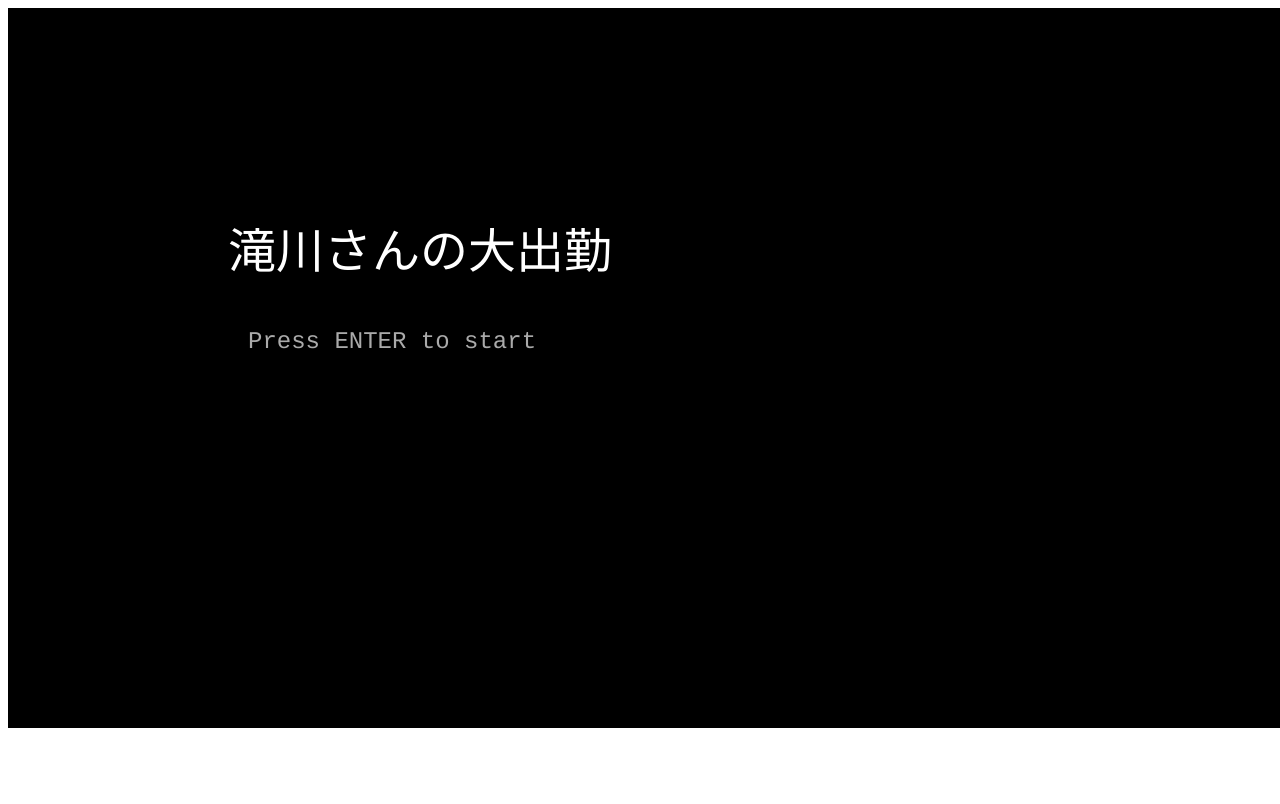
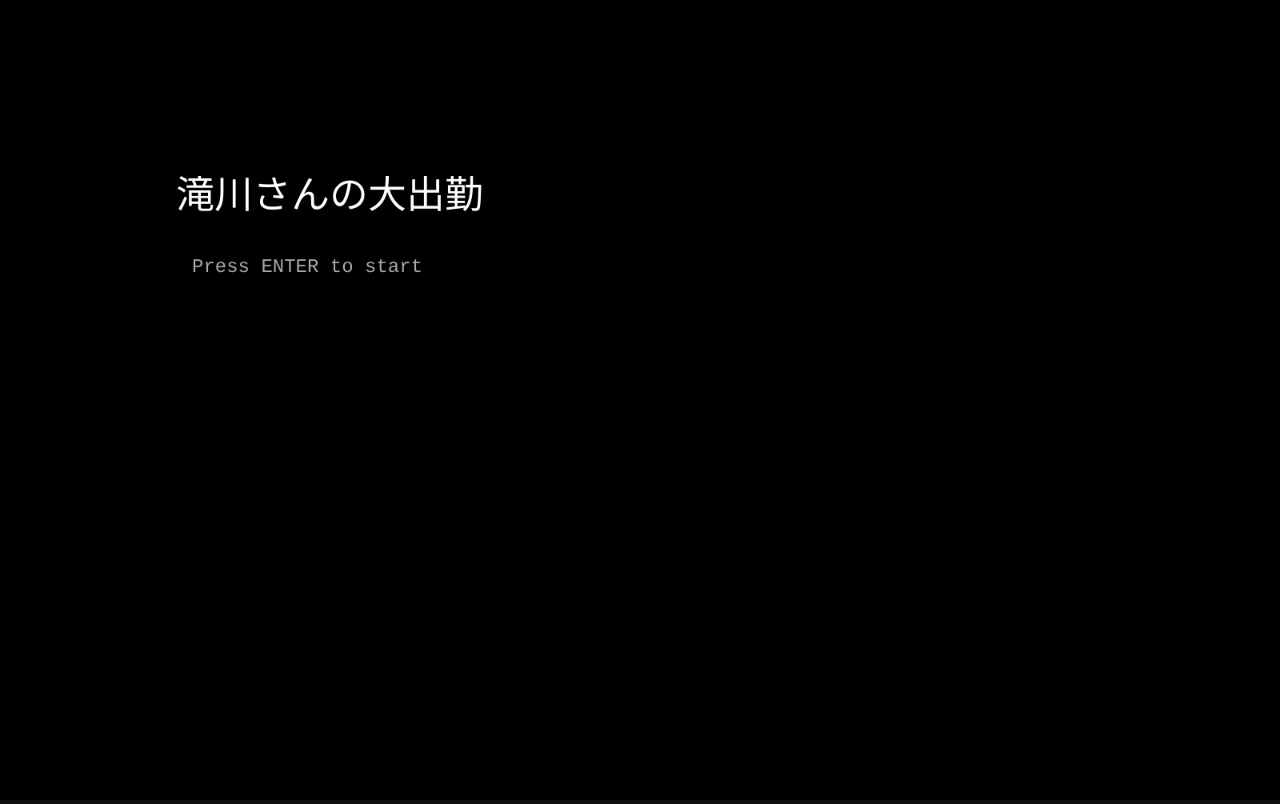
Before and after one commit to HiroRowley/takigawaGames, a website built with Vite: page project/index.html in a window 1280 px wide. Built offline with nearby package versions, Linux system fonts and the light colour scheme.

Commit message:
ゲームデモ完成

```diff
--- a/project/index.html
+++ b/project/index.html
@@ -4,6 +4,14 @@
   <meta charset="UTF-8">
   <meta name="viewport" content="width=device-width, initial-scale=1.0">
   <title>Phaser Game</title>
+  <style>
+    body{
+      background-color: #111; /* 背景を暗いグレーにする */
+      margin: 0;
+      padding: 0;
+      overflow: hidden; /* ブラウザの余計なスクロールバーを消す */
+    }
+  </style>
 </head>
 <body>
   <script type="module" src="/src/main.js"></script>
--- a/project/src/Config.js
+++ b/project/src/Config.js
@@ -10,6 +10,11 @@ const config = {
 
   width: System.CONFIG.WIDTH,
   height: System.CONFIG.HEIGHT,
+
+  scale: {
+      mode: Phaser.Scale.FIT,
+      autoCenter: Phaser.Scale.CENTER_BOTH,
+    },
 
 
   scene: [TitleScene,GameScene,ResultScene],
--- a/project/src/objects/Player.js
+++ b/project/src/objects/Player.js
@@ -21,16 +21,17 @@ export default class Player extends Phaser.Physics.Arcade.Sprite {
         // =========================
 
         this.moveSpeed = 400;
-        this.jumpPower = 900;
+        this.jumpPower = 500;
 
         // 状態管理
         this.isLate = false;
         this.isInvincible = false;
         this.canMove = true;
-        this.setScale(0.5);
+        this.setDisplaySize(40,60);
 
         // 摩擦（必要なら有効化）
         // this.setDragX(600);
+        console.log("プレイヤーサイズ",this.body.width, this.body.height);
     }
 
     // =========================
@@ -96,7 +97,7 @@ export default class Player extends Phaser.Physics.Arcade.Sprite {
         // =========================
         // 画面外判定
         // =========================
-        if (this.y > 600 || this.y < -600) {
+        if (this.y > 2000 || this.y < -730) {
 
             this.triggerLate();
 
--- a/project/src/scenes/GameScene.js
+++ b/project/src/scenes/GameScene.js
@@ -17,7 +17,7 @@ import Rowley from "../objects/enemy/Rowley.js";
 import ItemBlock from "../objects/traps/itemBlock.js";
 import Ueno from "../objects/enemy/Ueno.js"
 
-import Reihuuki from "../objects/traps/rehuuki.js";
+import Reihuuki from "../objects/traps/reihuuki.js";
 import Bane from "../objects/traps/bane.js";
 
 export default class GameScene extends Phaser.Scene {
@@ -184,21 +184,20 @@ export default class GameScene extends Phaser.Scene {
             case 3:
                 this.stageData = Stage3;
                 break;
-            case 4:
-                this.stageData = SampleStage;
-                break;
             default:
                 console.error(`ステージ ${this.stageNumber} のデータが見つかりません。`);
                 return;
 
         }
-        this.stageData = SampleStage;
+
 
         // タイルサイズの取得（ステージデータにTILEプロパティがない場合は64をデフォルトとする）
         this.TILE = this.stageData.TILE || 64;
 
         // データが存在しないプロパティは空配列 [] で初期化
         this.groundList = this.stageData.groundList || [];
+        this.blockList = this.stageData.blockList || [];
+        this.hiddenBlockList = this.stageData.hiddenBlockList || [];
         this.enemySpawnList = this.stageData.enemySpawnList || [];
         this.trapList = this.stageData.trapList || [];
 
@@ -313,7 +312,7 @@ export default class GameScene extends Phaser.Scene {
 
             this.grounds.add(ground);
         });
-
+        console.log("createGround切り分け",this.grounds.getChildren().length);
         console.log("[createGround] 完了");
     }
 
@@ -523,6 +522,7 @@ export default class GameScene extends Phaser.Scene {
     // Player死亡監視
     // =====================================
     setupPlayerDeathListener() {
+
         this.player.on("late", () => {
             console.log("[Event] プレイヤー死亡イベントを受け取りました。");
             this.gameOver();
@@ -586,6 +586,7 @@ export default class GameScene extends Phaser.Scene {
     // update
     // =====================================
         update(time, delta) {
+            console.log("プレイヤーの高さ",this.player.y);
 
         // =========================
         // プレイヤー更新
--- a/project/src/stages/Stage1.js
+++ b/project/src/stages/Stage1.js
@@ -1,4 +1,4 @@
-// Stage1Map.js
+
 
 const TILE = 32;
 
@@ -30,13 +30,13 @@ function fillBlocks(x1, x2, y1, y2) {
 }
 
 // ★修正：隠しブロック用も「縦の範囲」を指定できるように統一！
-function fillHiddenBlocks(x1, x2, y1, y2) {
+/*function fillHiddenBlocks(x1, x2, y1, y2) {
   for (let y = y1; y <= y2; y++) {
     for (let x = x1; x <= x2; x++) {
       hiddenBlock.push({ x, y, isRevealed: false });
     }
   }
-}
+}*/
 
 function fillQuestionBlocks(x1, x2, y1, y2) {
   for (let y = y1; y <= y2; y++) {
@@ -70,41 +70,41 @@ fill(28, 30, 14, 16);  //土管
 // =====================================================
 // 【追加】壊せるブロックの配置データ定義
 // =====================================================
-fillBlocks(39, 39, 7, 7);
-fillBlocks(41,41, 7, 7);
+//fillBlocks(39, 39, 7, 7);
+//fillBlocks(41,41, 7, 7);
 
 // 例：x=15 から x=18 まで、y=13 の高さに4個横並びで配置 kakushi
-fillHiddenBlocks(42, 46, 10,10);
-fillHiddenBlocks(42, 43, 7,7);
+//fillHiddenBlocks(42, 46, 10,10);
+//fillHiddenBlocks(42, 43, 7,7);
 
 // 例：プレイヤーの初期位置の近く（x=5, y=15）に1個配置してみる ?
-fillQuestionBlocks(40, 40, 7, 7);
-fillQuestionBlocks(20, 20, 13, 13);
+//fillQuestionBlocks(40, 40, 7, 7);
+//fillQuestionBlocks(20, 20, 13, 13);
 
 // =========================
 // ステージデータ
 // =========================
 
-const Stage1Map = {
+const Stage1 = {
   TILE,
 
   groundList: ground,
- blockList: block,
- hiddenBlockList: hiddenBlock,
-questionBlockList: questionBlock,
+  blockList: block,
+  hiddenBlockList: hiddenBlock,
+
 
 
   // プレイヤーの初期位置 (y=19の緑の地面の上に立たせるため、足元をy=19に設定)
   playerSpawn: {
-    x: 2,
-    y: 19,
+    x: 5,
+    y: 23,
   },
 
   // 敵 (画像内の黒丸の位置)
   enemySpawnList: [
-    { x: 17, y: 20, type: "noda" },     // 1体目のnoda (x:21, y:7付近)
-    { x: 28, y: 13, type: "shimba" },     // 2体目のnoda (x:28, y:7付近)
-    { x: 33, y: 16, type: "yoshida" },    // 右下のueno (x:42, y:29付近)
+    { x: 17, y: 19, type: "noda" },     // 1体目のnoda (x:21, y:7付近)
+    { x: 29, y: 14, type: "shimba" },     // 2体目のnoda (x:28, y:7付近)
+    { x: 33, y: 15, type: "yoshida" },    // 右下のueno (x:42, y:29付近)
   ],
 
   // 回復・アイテム (画像内の四角や星の位置)
@@ -113,10 +113,7 @@ questionBlockList: questionBlock,
     //{ x: 37, y: 13, type: "isu" },    // 最下層右側の星1 (x:36, y:32)
   //],
 
-  // ギミック (画像内の五角形の位置)
-  trapList: [
-    { x: 39, y: 12, type: "reihuuki" }, // 右側のreihuuki (x:39, y:12)
-  ],
+
 
   // =========================
   // 追加：土管（マリオ風の移動・障害物ギミック）
@@ -132,13 +129,25 @@ questionBlockList: questionBlock,
   // =========================
   // 追加：ジャンプ台（罠ギミック）
   // =========================
-trampolineList: [
+  trapList: [
     {
       x: 26,          // 配置したい横の位置（マス数）
       y: 20,          // 配置したい縦の位置（マス数）
-      power: 999,     // 画面外へぶっ飛ぶ圧倒的ジャンプ力（フラグ用）
-      type: "trap"
+      type: "bane"
+    },
+    {
+      x:20,
+      y:13,
+      type:"itemBlock",
+      itemType:"empty"
+    },
+    {
+      x:40,
+      y:7,
+      type:"itemBlock",
+      itemType:"jousisu"
     }
+
   ],
 
   goal: {
@@ -147,4 +156,4 @@ trampolineList: [
   },
 };
 
-export default Stage1Map;
+export default Stage1;
--- a/project/src/stages/Stage2.js
+++ b/project/src/stages/Stage2.js
@@ -92,7 +92,7 @@ const Stage2Map = {
   // ゴール (uenoのいる右下通路の奥を想定)
   goal: {
     x: 45,
-    y: 29,
+    y: 26,
   },
 };
 
--- a/project/src/stages/Stage3.js
+++ b/project/src/stages/Stage3.js
@@ -56,12 +56,12 @@ const Stage3Map = {
   // プレイヤーの初期位置 (y=19の緑の地面の上に立たせるため、足元をy=19に設定)
   playerSpawn: {
     x: 2,
-    y: 12,
+    y: 11,
   },
 
   // 敵 (画像内の黒丸の位置)
   enemySpawnList: [
-    { x: 35, y: 18, type: "zossローリー" },     // 1体目のnoda (x:21, y:7付近)
+    { x: 35, y: 15, type: "rowley" },     // 1体目のnoda (x:21, y:7付近)
 
   ],
 // ==========================================
--- a/project/src/systems/System.js
+++ b/project/src/systems/System.js
@@ -15,8 +15,8 @@ const System = {
     // =====================================================
 
     TYPE: Phaser.AUTO,
-    WIDTH: 1280,
-    HEIGHT: 720,
+    WIDTH: 1600,
+    HEIGHT: 1000,
 
     // =====================================================
     // ■ Arcade Physics
```
Also changed, not shown: project/src/objects/traps/reihuuki.js (renamed from project/src/objects/traps/rehuuki.js), project/src/stages/SampleStage.js (line endings or trailing spaces).
